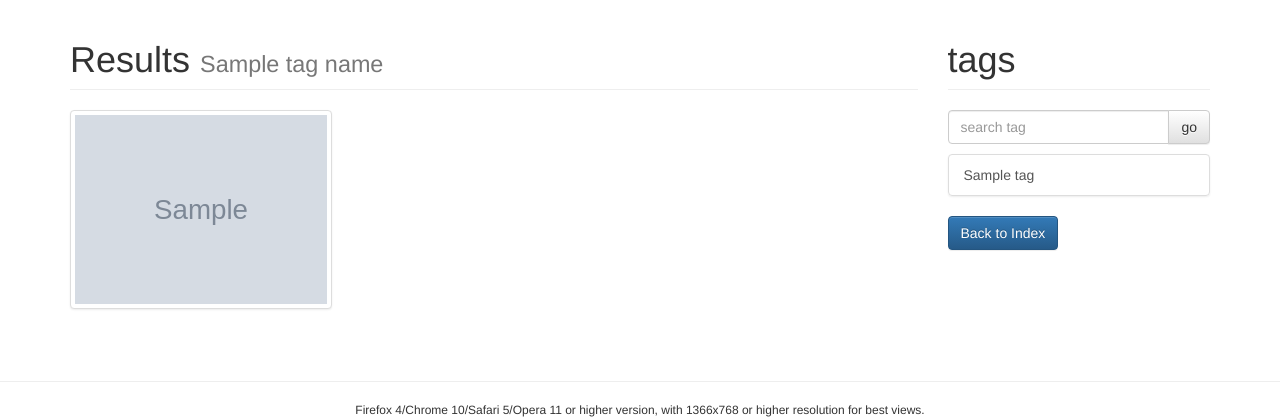
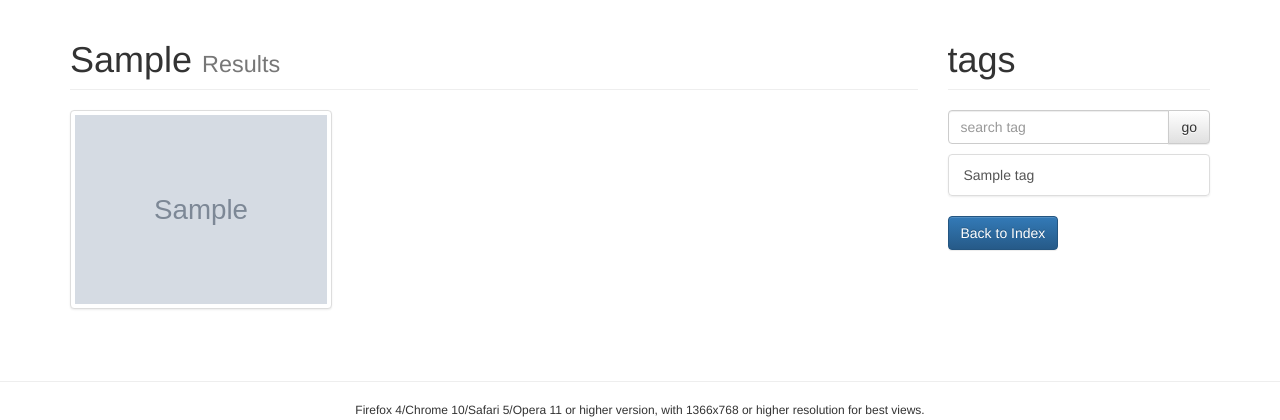
Before and after one commit to jffifa/kotoribuy, a Django app: template expo/templates/expo/tag_booth_list.html in a window 1280 px wide. Shown: the top 420 px of the page. Run offline with Django 3.2, Linux system fonts and the light colour scheme; the template is opened without the code that fills it: most values are stand-ins (such as "Sample title", 1, 10 or a date in 2020); grey boxes marked "Sample" are stand-in pictures.

Commit message:
modified

```diff
--- a/expo/templates/expo/booth_detail.html
+++ b/expo/templates/expo/booth_detail.html
@@ -4,7 +4,7 @@
 <div class="container">
     <div class="row">
         <div class="col-md-12">
-            <h1 class="page-header">{{ booth.circle }}</h1>
+            <h1 class="page-header">{{ booth.circle }} <small>detail</small></h1>
         </div>
     </div>
     <div class="row">
--- a/expo/templates/expo/tag_booth_list.html
+++ b/expo/templates/expo/tag_booth_list.html
@@ -5,7 +5,7 @@
 <div class="row">
 <div class="col-md-9">
     {% if tag_query %}
-    <h1 class="page-header">Results <small>{{ tag_name }}</small></h1>
+    <h1 class="page-header">{{ tag_query }} <small>Results</small></h1>
     {% else %}
     <h1 class="page-header">Comiket 88 <small>just buy</small></h1>
     {% endif %}
@@ -34,7 +34,7 @@
         <a href="{% url 'tag_id' tag_id=tag.id %}" class="list-group-item">{{ tag.name }}</a>
         {% endfor %}
     </div>
-    {% if tag_name %}
+    {% if tag_query %}
     <div>
         <a class="btn btn-primary" href="{% url 'index' %}">Back to Index</a>
     </div>
```
